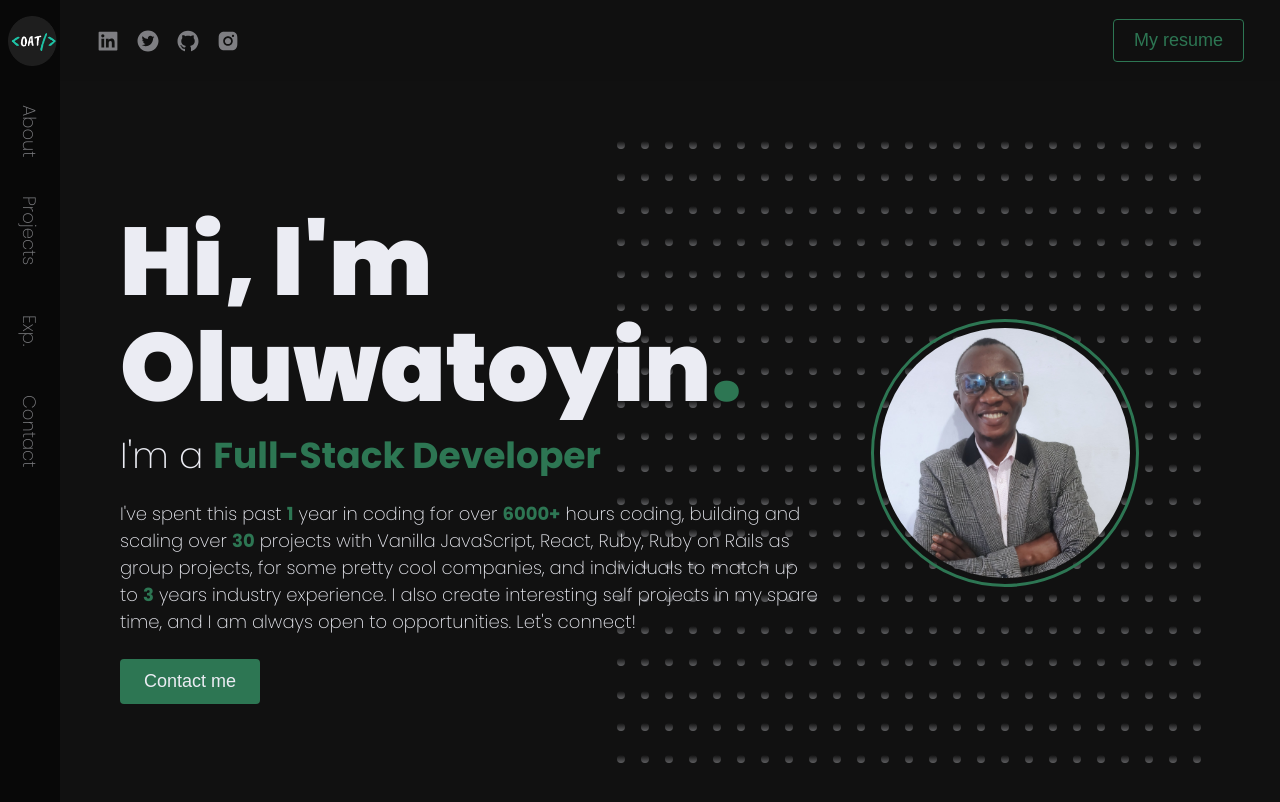
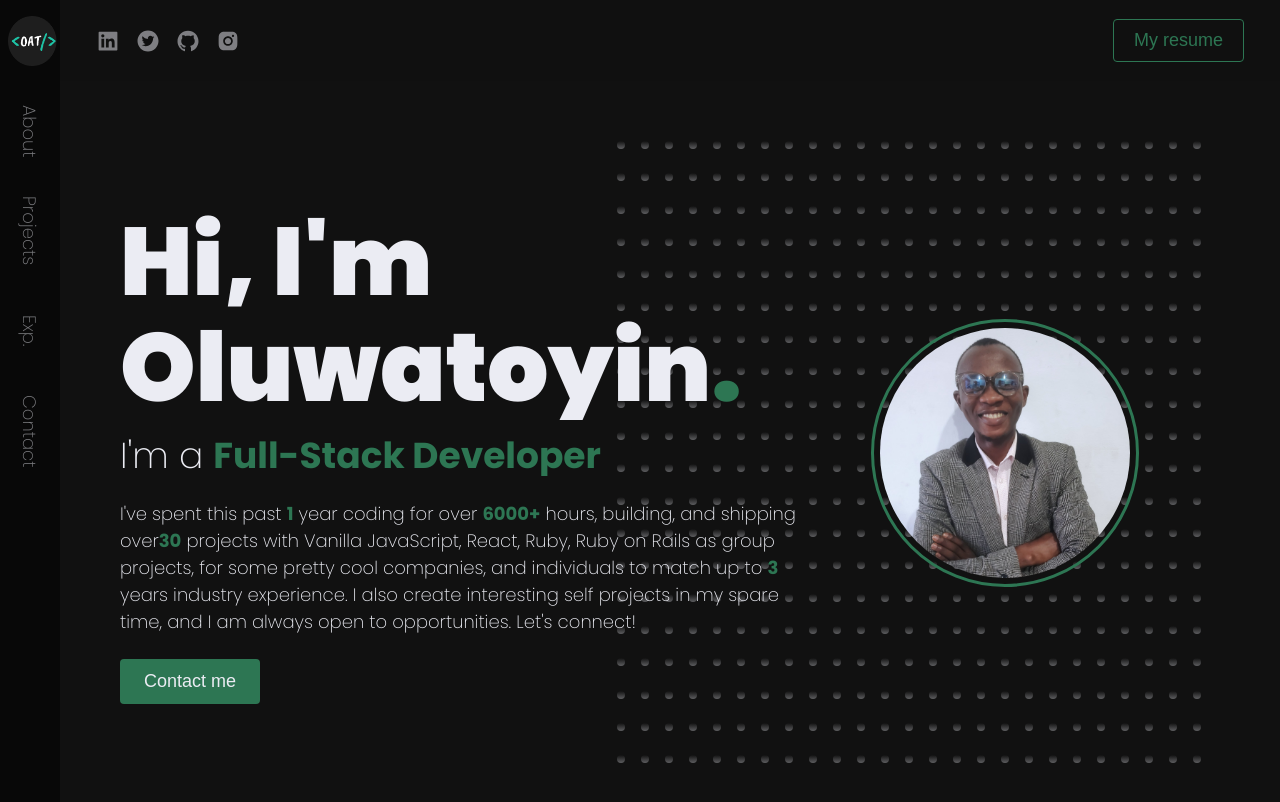
Before and after one commit to AbayomiOlaoye/web-portfolio, a Next.js app: page / in a window 1280 px wide. Shown: the top 802 px of the page. Built offline with nearby package versions, Linux system fonts and the light colour scheme.

Commit message:
Edit Hero text content

```diff
--- a/components/home/hero/Hero.tsx
+++ b/components/home/hero/Hero.tsx
@@ -23,7 +23,8 @@ export const Hero = () => {
           </Reveal>
           <Reveal>
             <p className={styles.aboutCopy}>
-              I&apos;ve spent this past <span>1</span> year in coding for over <span>6000+</span> hours coding, building and scaling over <span>30</span> projects with Vanilla JavaScript, React, Ruby, Ruby on Rails as group projects, for
+              I&apos;ve spent this past <span>1</span> year coding for over <span>6000+</span> hours, building, and shipping over
+              <span>30</span> projects with Vanilla JavaScript, React, Ruby, Ruby on Rails as group projects, for
               some pretty cool companies, and individuals to match up to <span>3</span> years industry experience.
               I also create interesting self projects in my spare time, and I am always open to opportunities.
               Let&apos;s connect!
```
